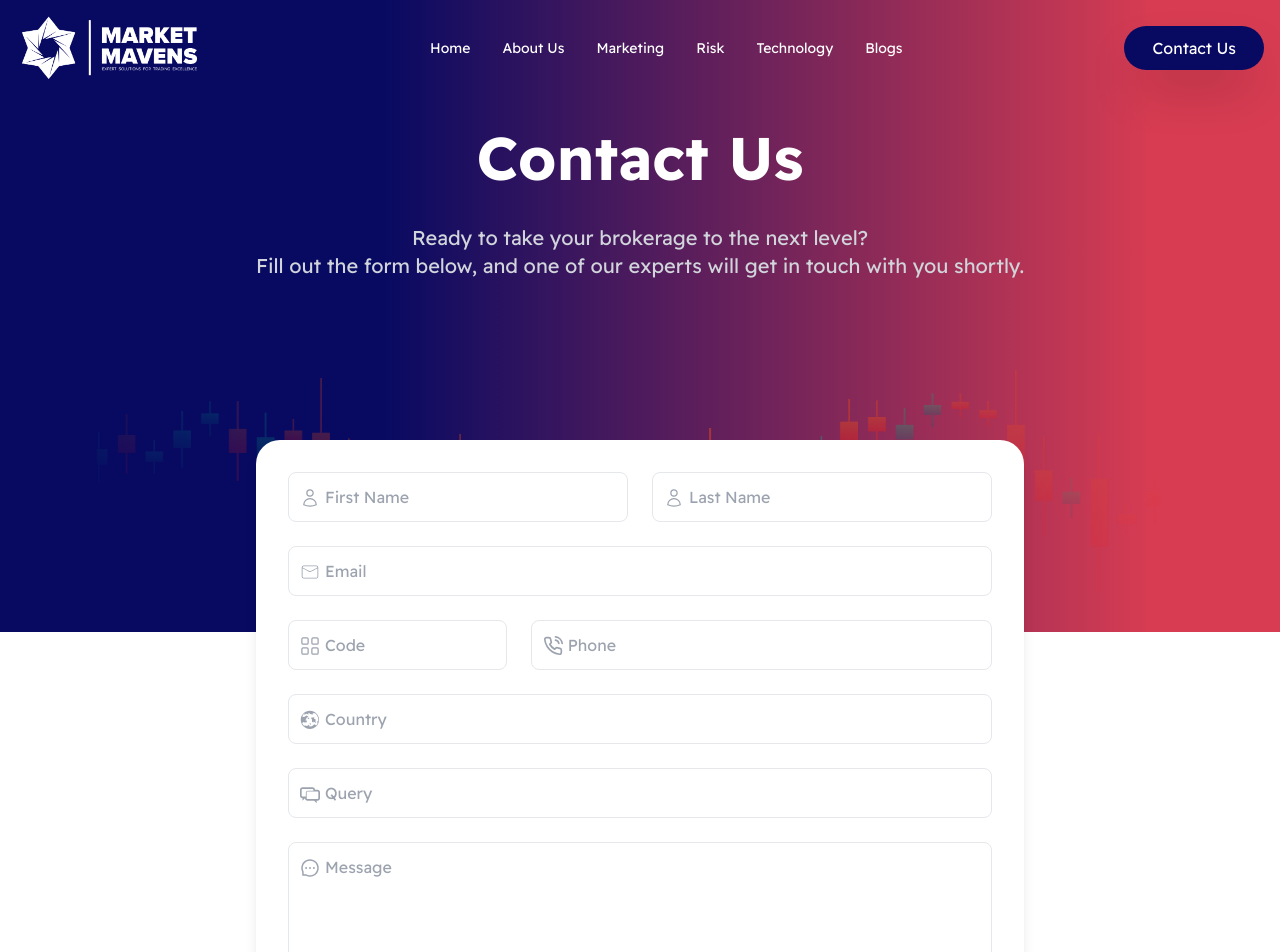
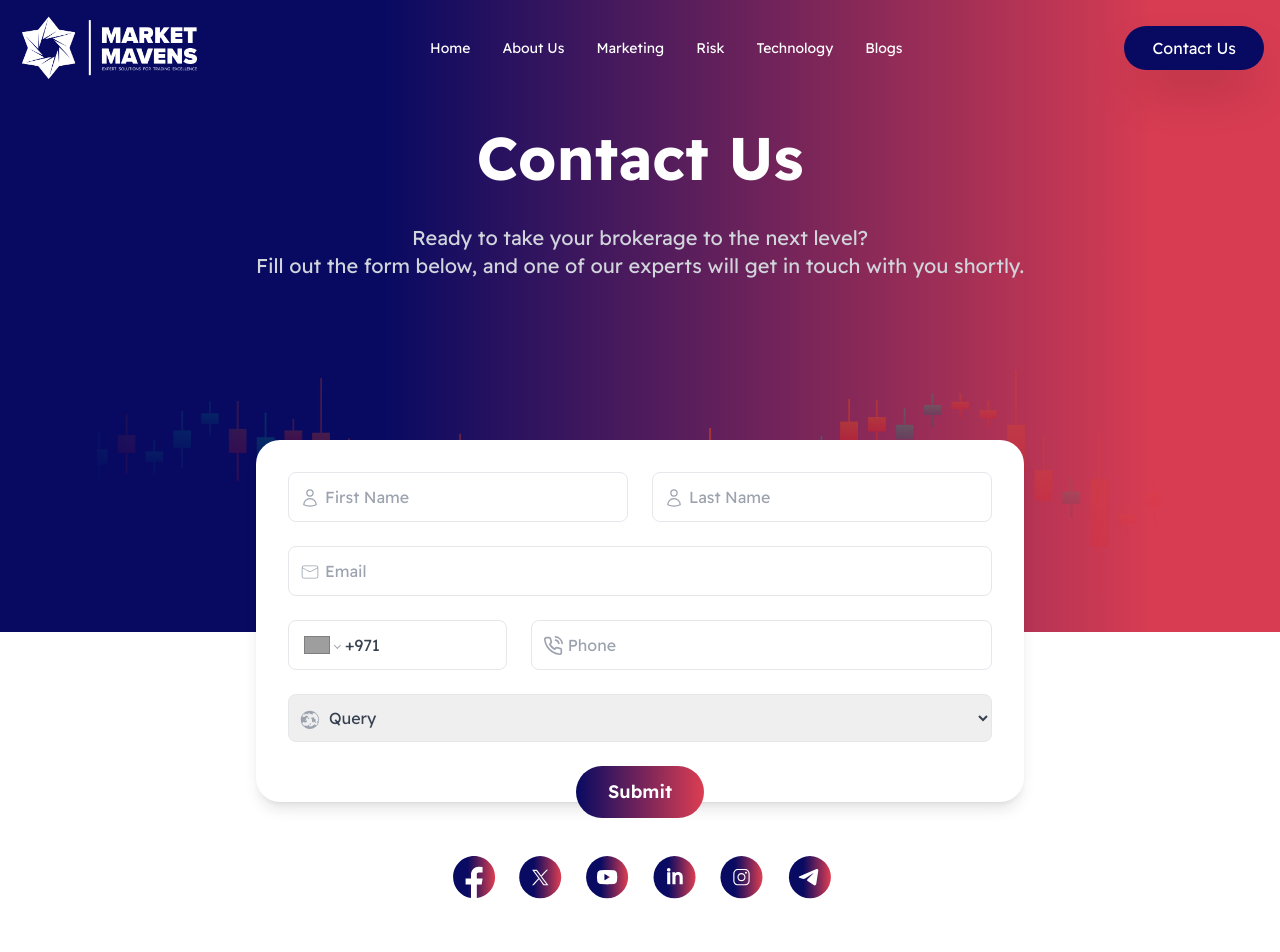
Before and after one commit to mzeeshanfayyaz93/mm, a Next.js app: page /contact in a window 1280 px wide. Shown: the top 952 px of the page. Built offline with nearby package versions, Linux system fonts and the light colour scheme; grey boxes are pictures that could not be loaded.

Commit message:
changes rish page api

```diff
--- a/package.json
+++ b/package.json
@@ -18,7 +18,8 @@
     "react": "^18",
     "react-dom": "^18",
     "react-hook-form": "^7.53.0",
-    "react-icons": "^5.3.0"
+    "react-icons": "^5.3.0",
+    "react-phone-number-input": "^3.4.10"
   },
   "devDependencies": {
     "@types/node": "^20",
--- a/src/app/components/ContactUs/Hero.jsx
+++ b/src/app/components/ContactUs/Hero.jsx
@@ -2,33 +2,58 @@
 import { UserIcon } from '@heroicons/react/24/outline';
 import Image from 'next/image';
 import { CiMail } from 'react-icons/ci';
-import { BsGrid } from "react-icons/bs";
 import { FiPhoneCall } from "react-icons/fi";
 import { GiWorld } from "react-icons/gi";
-import { TiMessages } from "react-icons/ti";
-import { AiOutlineMessage } from "react-icons/ai";
-import emailjs from "emailjs-com";
+import PhoneInput from 'react-phone-number-input'
+import { useState } from 'react';
+
 
 const ContactUsHeroSection = () => {
-    // const sendEmail = (e) => {
-    //     // e.preventDefault();
+    const [value, setValue] = useState("+971")
+    const [formData, setFormData] = useState(null)
+    const [loading, setLoading] = useState(false)
+    const [responseMessage, setResponseMessage] = useState("");
 
-    //     emailjs
-    //         .send(
-    //             "service_d17ip7e",    // Replace with your Service ID
-    //             "template_fe1ff54",   // Replace with your Template ID
-    //             { email: "adeelcomsats070@gmail.com" },
-    //             "hBEuQsrrqkn0STWmO"        // Replace with your User ID
-    //         )
-    //         .then(
-    //             (result) => {
-    //                 alert("Email sent successfully!");
-    //             },
-    //             (error) => {
-    //                 alert("Failed to send email. Try again later.");
-    //             }
-    //         );
-    // };
+    const handleChange = (e) => {
+        const { name, value, type, checked } = e.target;
+        setFormData((prev) => ({
+            ...prev,
+            [name]: value,
+        }));
+    };
+
+    const handleSubmit = async (e) => {
+        e.preventDefault();
+        setLoading(true)
+        const payload = {
+            Name: `${formData?.firstName} ${formData?.lastName}`,
+            Email: formData?.email,
+            Phone: value + "" + formData?.phone,
+            Query: formData?.query,
+            Date: new Date(),
+            sheetName: "contact form"
+        }
+
+        try {
+            const response = await fetch("/api/contactForm", {
+                method: "POST",
+                headers: { "Content-Type": "application/json" },
+                body: JSON.stringify(payload),
+            });
+            if (response.ok) {
+                setFormData(null);
+                setResponseMessage("Form submitted successfully!");
+            } else {
+                const error = await response.json();
+                setResponseMessage("Failed to submit the form. Please try again.");
+            }
+        } catch (error) {
+            setResponseMessage("An error occurred. Please try again.");
+        } finally {
+            setFormData({})
+            setLoading(false)
+        }
+    };
     return (
         <div>
             <section className="bg-gradient-to-r from-[#080a62] from-30%  to-secondary to-90% pt-28 3xl:pt-36 xl:pt-32 md:px-4 text-white relative">
@@ -54,7 +79,9 @@ const ContactUsHeroSection = () => {
             </section>
             {/* Form Section */}
             <div className=' relative -top-48'>
-                <div className="bg-white relative text-gray-700 rounded-3xl shadow-lg p-8 max-w-3xl mx-auto">
+                <form className="bg-white relative text-gray-700 rounded-3xl shadow-lg p-8 max-w-3xl mx-auto"
+                    onSubmit={handleSubmit}
+                >
                     {/* <form> */}
                     {/* First Name & Last Name */}
                     <div className="grid grid-cols-1 md:grid-cols-2 gap-6 mb-6">
@@ -64,6 +91,10 @@ const ContactUsHeroSection = () => {
                                 type="text"
                                 className="w-full px-4 py-3 pl-9 border rounded-lg text-gray-700 focus:outline-none focus:ring-2 focus:ring-primary"
                                 placeholder="First Name"
+                                name='firstName'
+                                value={formData?.firstName || ""}
+                                onChange={handleChange}
+                                required
                             />
                         </div>
                         <div className=' relative'>
@@ -72,6 +103,9 @@ const ContactUsHeroSection = () => {
                                 type="text"
                                 className="w-full px-4 py-3 pl-9 border rounded-lg text-gray-700 focus:outline-none focus:ring-2 focus:ring-primary"
                                 placeholder="Last Name"
+                                name='lastName'
+                                value={formData?.lastName || ""}
+                                onChange={handleChange}
                             />
                         </div>
                     </div>
@@ -83,57 +117,65 @@ const ContactUsHeroSection = () => {
                             type="email"
                             className="w-full px-4 py-3 pl-9 border rounded-lg text-gray-700 focus:outline-none focus:ring-2 focus:ring-primary"
                             placeholder="Email"
+                            name='email'
+                            value={formData?.email || ""}
+                            onChange={handleChange}
+                            required
                         />
                     </div>
 
                     <div className="grid grid-cols-3 gap-6 mb-6">
-                        <div className=' relative'>
-                            <BsGrid className='absolute top-4 left-3 text-gray-400 h-5 w-5' />
-                            <input
-                                type="email"
-                                className="w-full px-4 py-3 pl-9 border rounded-lg text-gray-700 focus:outline-none focus:ring-2 focus:ring-primary"
-                                placeholder="Code"
+                        <div
+                            className="w-full px-4 py-3 border rounded-lg text-gray-700 focus:outline-none focus:ring-2 focus:ring-primary"
+                        >
+                            <PhoneInput
+                                international
+                                countryCallingCodeEditable={false}
+                                defaultCountry="AE"
+                                value={value}
+                                onChange={(phone) => {
+                                    setValue(phone)
+                                }}
                             />
                         </div>
                         <div className='col-span-2 relative'>
                             <FiPhoneCall className='absolute top-4 left-3 text-gray-400 h-5 w-5' />
                             <input
-                                type="text"
+                                type="number"
                                 className="w-full px-4 py-3 pl-9 border rounded-lg text-gray-700 focus:outline-none focus:ring-2 focus:ring-primary"
                                 placeholder="Phone"
+                                name='phone'
+                                value={formData?.phone || ""}
+                                onChange={handleChange}
+                                required
                             />
                         </div>
                     </div>
 
                     {/* Country & Query */}
                     <div className="grid grid-cols-1 gap-6 mb-6">
-                        <div className='relative'>
-                            <GiWorld className='absolute top-4 left-3 text-gray-400 h-5 w-5' />
-                            <input
-                                type="text"
-                                className="w-full px-4 pl-9 py-3 border rounded-lg text-gray-700 focus:outline-none focus:ring-2 focus:ring-primary"
-                                placeholder="Country"
-                            />
-                        </div>
-                        <div className=' relative'>
-                            <TiMessages className='absolute top-4 left-3 text-gray-400 h-5 w-5' />
-                            <input
-                                type="text"
-                                className="w-full px-4 pl-9 py-3 border rounded-lg text-gray-700 focus:outline-none focus:ring-2 focus:ring-primary"
-                                placeholder="Query"
-                            />
+                        {/* Country Dropdown */}
+                        <div className="relative ">
+                            <GiWorld className="absolute top-4 left-3 text-gray-400 h-5 w-5" />
+                            <select
+                                name="query"
+                                className="w-full px-4 py-3 pl-9 border rounded-lg text-gray-700"
+                                required
+                                value={formData?.query || ""}
+                                onChange={handleChange}
+                            >
+                                <option value="">Query</option>
+                                <option value="Marketing">Marketing</option>
+                                <option value="Risk Management">Risk Management</option>
+                                <option value="Technology">Technology </option>
+                            </select>
                         </div>
                     </div>
-
-                    {/* Message */}
-                    <div className="mb-6 relative">
-                        <AiOutlineMessage className='absolute top-4 left-3 text-gray-400 h-5 w-5' />
-                        <textarea
-                            className="w-full px-4 py-3 pl-9 border rounded-lg text-gray-700 focus:outline-none focus:ring-2 focus:ring-primary"
-                            rows="4"
-                            placeholder="Message"
-                        ></textarea>
-                    </div>
+                    {responseMessage && (
+                        <div className="my-4">
+                            <p className="text-primary">{responseMessage}</p>
+                        </div>
+                    )}
 
                     {/* Submit Button */}
                     <div className="text-center -mb-12">
@@ -142,11 +184,11 @@ const ContactUsHeroSection = () => {
                             type="submit"
                             className="bg-gradient-to-r from-[#080a62] to-[#dc3d52] text-white font-semibold py-3 px-8 rounded-full text-lg"
                         >
-                            Submit
+                            {loading ? "Submitting.." : "Submit"}
                         </button>
                     </div>
                     {/* </form> */}
-                </div>
+                </form>
                 <div className='my-10'>
                     <img className='w-[400px] mx-auto ' src="/social.svg" alt="" />
                 </div>
--- a/src/app/globals.css
+++ b/src/app/globals.css
@@ -15,36 +15,36 @@
 }
 
 @font-face {
-  font-family: 'ReadexPro';
-  src: url('/fonts/ReadexPro-Bold.ttf') format('truetype');
+  font-family: "ReadexPro";
+  src: url("/fonts/ReadexPro-Bold.ttf") format("truetype");
   font-weight: 700;
   font-style: normal;
 }
 
 @font-face {
-  font-family: 'ReadexPro';
-  src: url('/fonts/ReadexPro-Medium.ttf') format('truetype');
+  font-family: "ReadexPro";
+  src: url("/fonts/ReadexPro-Medium.ttf") format("truetype");
   font-weight: 500;
   font-style: normal;
 }
 
 @font-face {
-  font-family: 'ReadexPro';
-  src: url('/fonts/ReadexPro-Regular.ttf') format('truetype');
+  font-family: "ReadexPro";
+  src: url("/fonts/ReadexPro-Regular.ttf") format("truetype");
   font-weight: 400;
   font-style: normal;
 }
 
 @font-face {
-  font-family: 'ReadexPro';
-  src: url('/fonts/ReadexPro-SemiBold.ttf') format('truetype');
+  font-family: "ReadexPro";
+  src: url("/fonts/ReadexPro-SemiBold.ttf") format("truetype");
   font-weight: 600;
   font-style: normal;
 }
 
 /* Apply the font family globally */
 body {
-  font-family: 'ReadexPro', sans-serif;
+  font-family: "ReadexPro", sans-serif;
 }
 
 @layer utilities {
@@ -63,3 +63,7 @@ body {
 .bg-gradient {
   background: linear-gradient(to right, #080a62, #2a125f, #dc3d52);
 }
+
+.PhoneInputInput {
+  outline: none;
+}
--- a/src/app/layout.tsx
+++ b/src/app/layout.tsx
@@ -2,6 +2,7 @@ import type { Metadata } from "next";
 import "./globals.css";
 import Header from './components/Header';
 import Footer from './components/Footer';
+import 'react-phone-number-input/style.css'
 
 export const metadata: Metadata = {
   title: "Market Mavens - Hands On Experience",
```
Also changed, not shown: src/app/api/contactForm/route.js (added, +43 -0 lines), src/app/components/RiskManagement/RiskHeroSection.jsx (+5 -6 lines), src/app/components/RiskManagement/Services.jsx (+44 -13 lines), public/risk/risk-banner.webp (added), 1 other file (tests, documents, lock files or other folders).
